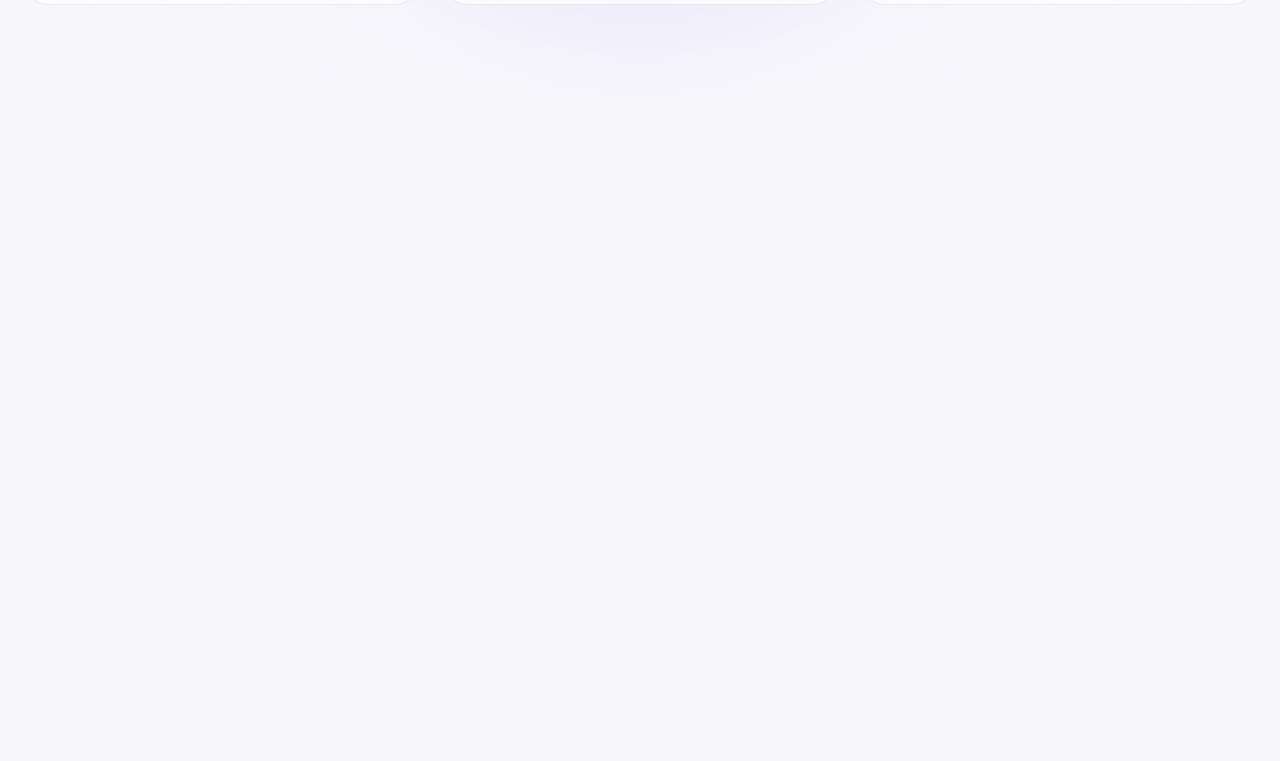
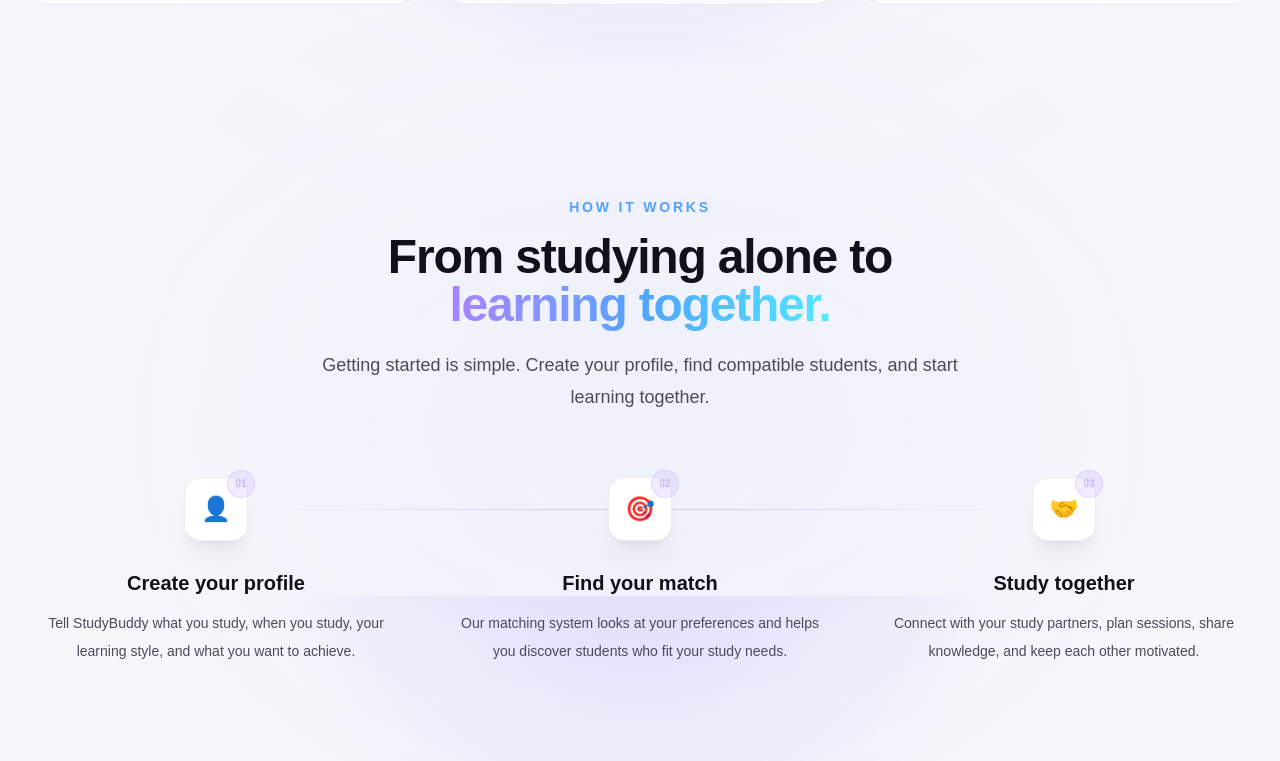
Before and after one commit to KmShoyab/StudyBuddy, a Next.js app in the folder frontend/: page / in a window 1280 px wide. Shown: the part 1804-2565 px from the top of the page. Before the commit the page ends 1905 px from the top, so only its background shows below. Built offline with nearby package versions, Linux system fonts and the light colour scheme.

Commit message:
Add How It Works section

```diff
--- a/frontend/app/page.tsx
+++ b/frontend/app/page.tsx
@@ -2,6 +2,7 @@ import Navbar from "@/components/Navbar";
 import Button from "@/components/Button";
 import TrustStats from "@/components/TrustStats";
 import WhyStudyBuddy from "@/components/WhyStudyBuddy";
+import HowItWorks from "@/components/HowItWorks";
 export default function Home() {
   return (
     <main className="min-h-screen">
@@ -53,6 +54,7 @@ export default function Home() {
       {/* Trust Stats */}
       <TrustStats />
       <WhyStudyBuddy />
+      <HowItWorks />
     </main>
   );
 }
--- /dev/null
+++ b/frontend/components/HowItWorks.tsx
@@ -0,0 +1,90 @@
+const steps = [
+  {
+    number: "01",
+    icon: "👤",
+    title: "Create your profile",
+    description:
+      "Tell StudyBuddy what you study, when you study, your learning style, and what you want to achieve.",
+  },
+  {
+    number: "02",
+    icon: "🎯",
+    title: "Find your match",
+    description:
+      "Our matching system looks at your preferences and helps you discover students who fit your study needs.",
+  },
+  {
+    number: "03",
+    icon: "🤝",
+    title: "Study together",
+    description:
+      "Connect with your study partners, plan sessions, share knowledge, and keep each other motivated.",
+  },
+];
+
+export default function HowItWorks() {
+  return (
+    <section className="relative mx-auto max-w-7xl px-6 py-24">
+      {/* Background glow */}
+      <div className="pointer-events-none absolute left-1/2 top-1/2 -z-10 h-[500px] w-[800px] -translate-x-1/2 -translate-y-1/2 rounded-full bg-blue-500/5 blur-[150px]" />
+
+      {/* Heading */}
+      <div className="mx-auto max-w-2xl text-center">
+        <p className="text-sm font-semibold uppercase tracking-[0.2em] text-blue-400">
+          How it works
+        </p>
+
+        <h2 className="theme-text-primary mt-4 text-3xl font-bold tracking-tight sm:text-4xl md:text-5xl">
+          From studying alone to{" "}
+          <span className="bg-gradient-to-r from-violet-400 via-blue-400 to-cyan-300 bg-clip-text text-transparent">
+            learning together.
+          </span>
+        </h2>
+
+        <p className="theme-text-secondary mt-5 text-base leading-8 sm:text-lg">
+          Getting started is simple. Create your profile, find compatible
+          students, and start learning together.
+        </p>
+      </div>
+
+      {/* Steps */}
+      <div className="relative mt-16">
+        {/* Connection line */}
+        <div className="pointer-events-none absolute left-[16.66%] right-[16.66%] top-8 hidden h-px bg-gradient-to-r from-violet-500/0 via-violet-400/40 to-cyan-400/0 md:block" />
+
+        <div className="grid gap-10 md:grid-cols-3">
+          {steps.map((step, index) => (
+            <div
+              key={step.number}
+              className="group relative text-center"
+              style={{
+                animationDelay: `${index * 150}ms`,
+              }}
+            >
+              {/* Step icon */}
+              <div className="relative mx-auto flex h-16 w-16 items-center justify-center rounded-2xl border border-[var(--border)] bg-[var(--surface)] text-2xl shadow-xl shadow-black/5 transition-all duration-500 group-hover:-translate-y-2 group-hover:border-violet-400/30 group-hover:shadow-violet-500/10">
+                {step.icon}
+
+                {/* Number */}
+                <span className="absolute -right-2 -top-2 flex h-7 w-7 items-center justify-center rounded-full border border-violet-400/20 bg-violet-500/10 text-[10px] font-bold text-violet-300 backdrop-blur-xl">
+                  {step.number}
+                </span>
+              </div>
+
+              {/* Content */}
+              <div className="mt-7">
+                <h3 className="theme-text-primary text-xl font-semibold">
+                  {step.title}
+                </h3>
+
+                <p className="theme-text-secondary mx-auto mt-3 max-w-sm text-sm leading-7">
+                  {step.description}
+                </p>
+              </div>
+            </div>
+          ))}
+        </div>
+      </div>
+    </section>
+  );
+}
```
